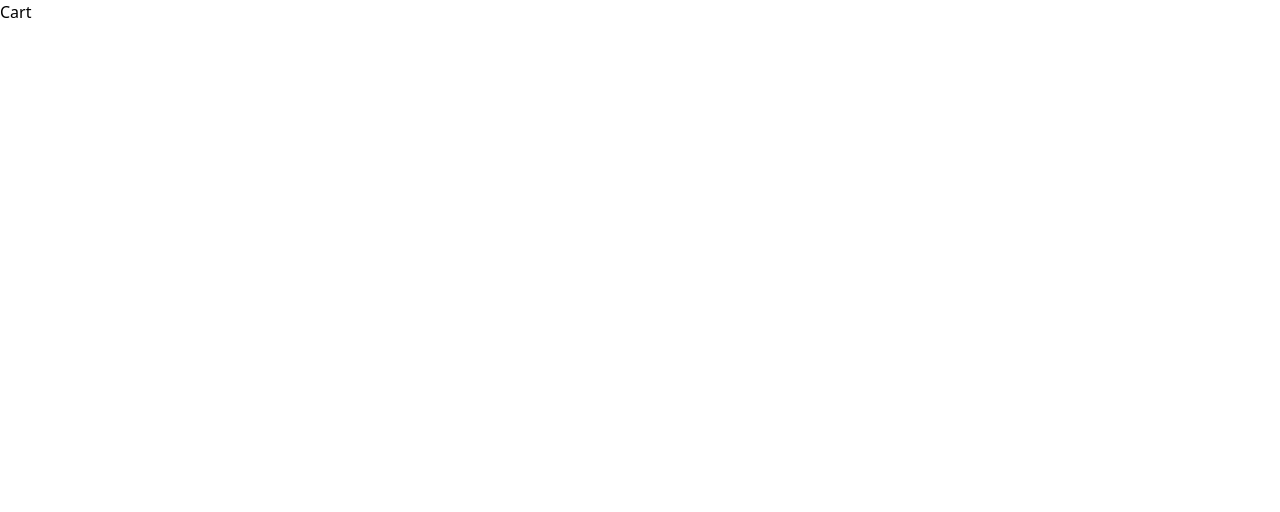
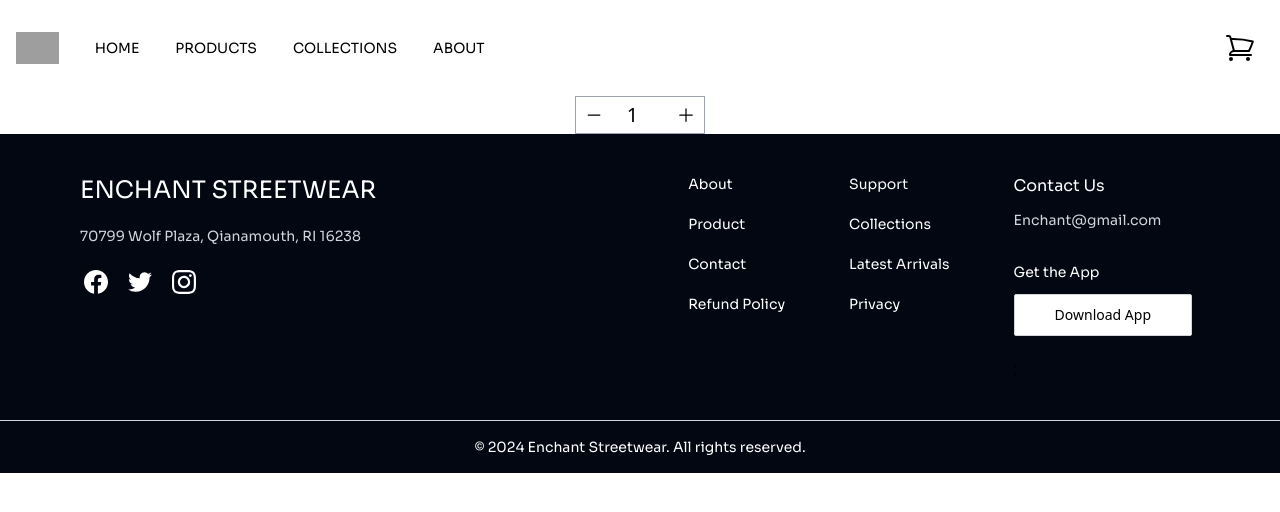
Before and after one commit to h4m24-a/ecommerce-shopping-cart, a React (Vite) app: page /pages/cart in a window 1280 px wide. Shown: the top 512 px of the page. Built offline with nearby package versions, Linux system fonts and the light colour scheme; grey boxes are pictures that could not be loaded.

Commit message:
fixed link to cart page

```diff
--- a/src/App.jsx
+++ b/src/App.jsx
@@ -6,7 +6,15 @@ import { BrowserRouter as Router, Routes, Route } from "react-router-dom";
 import Collections from "./pages/Collections";
 import About from "./pages/About";
 
+import { useState } from "react";
+
 function App() {
+  const [carts, setCarts] = useState([])
+  const [totalprice, setTotalPrice] = useState()
+  const [quantity, setQuantity] = useState(1)
+
+
+
 
 
   return (
--- a/src/components/NavBar.jsx
+++ b/src/components/NavBar.jsx
@@ -6,12 +6,14 @@ import {
 } from "@heroicons/react/24/outline";
 import { NavLink } from "react-router-dom";
 import { useLocation } from "react-router-dom";
+import { useNavigate } from "react-router-dom";
 
 const navigation = [
   { name: "Home", to: "/", current: true },
   { name: "Products", to: "/pages/productpage", current: false },
   { name: "Collections", to: "/pages/collections", current: false },
   { name: "About", to: "/pages/about", current: false },
+
 ];
 
 function classNames(...classes) {
@@ -20,6 +22,8 @@ function classNames(...classes) {
 
 export default function NavBar() {
   const location = useLocation();
+  const navigate = useNavigate();
+
   return (
     <Disclosure as="nav" className="">
       {({ open }) => (
@@ -69,6 +73,7 @@ export default function NavBar() {
               </div>
               <div className="absolute inset-y-0 right-0 flex items-center gap-4 sm:static sm:inset-auto sm:ml-6 sm:pr-0">
                 <button
+                onClick={() => navigate("/pages/cart")}
                   type="button"
                   className="relative p-2 text-black  focus:outline-none focus:ring-2 focus:ring-white hover:border-b-2 border-black active:translate-y-1"
                 >
--- a/src/pages/Cart.jsx
+++ b/src/pages/Cart.jsx
@@ -1,9 +1,45 @@
-
+import NavBar from "../components/NavBar";
+import Footer from "../components/Footer";
+import { MinusIcon, PlusIcon } from "@heroicons/react/24/outline";
 
 const Cart = () => {
   return (
-    <div>Cart</div>
-  )
-}
+    <div>
+      <NavBar />
 
-export default Cart
+      <div className=" border border-gray-400 mx-auto w-fit p-2">
+        <label htmlFor="Quantity" className="sr-only">
+          {" "}
+          Quantity{" "}
+        </label>
+
+        <div className="flex items-center gap-1">
+          <button
+            type="button"
+            className="h-5 w-5 leading-5 text-black text-lg transition hover:opacity-75"
+          >
+            <MinusIcon className="" />
+          </button>
+
+          <input
+            type="number"
+            id="Quantity"
+            value="1"
+            className="h-5 w-16 rounded text-center text-md lg:text-xl "
+          />
+
+          <button
+            type="button"
+            className="h-5 w-5 leading-8 text-black text-lg transition hover:opacity-75"
+          >
+            <PlusIcon />
+          </button>
+        </div>
+      </div>
+
+      <Footer />
+    </div>
+  );
+};
+
+export default Cart;
--- a/src/pages/Product.jsx
+++ b/src/pages/Product.jsx
@@ -3,13 +3,14 @@ import Footer from "../components/Footer";
 import { useParams } from "react-router-dom";
 import productData from "../productData";
 import Button from "../components/ui/Button";
-import { PlusIcon, MinusIcon } from "@heroicons/react/24/outline";
 
-const Products = () => {
+const Product = ({ addToCart }) => {
   const { id } = useParams();
 
-  const handleAddToCart = (productId) => {
-    console.log(`added to cart: ${productId}`);
+  const handleAddToCart = () => {
+    if (product) {
+      addToCart(product);
+    }
   };
 
   // Find the product with the given id in all categories
@@ -35,39 +36,9 @@ const Products = () => {
               <p className="text-2xl font-sora">${price}</p>
               <p className="text-sm text-gray-500 font-sora">{description}</p>
 
-              <div className=" border border-gray-400 mx-auto w-fit p-2">
-                <label htmlFor="Quantity" className="sr-only">
-                  {" "}
-                  Quantity{" "}
-                </label>
-
-                <div className="flex items-center gap-1">
-                  <button
-                    type="button"
-                    className="h-5 w-5 leading-5 text-black text-lg transition hover:opacity-75"
-                  >
-                    <MinusIcon className="" />
-                  </button>
-
-                  <input
-                    type="number"
-                    id="Quantity"
-                    value="1"
-                    className="h-5 w-16 rounded text-center text-md lg:text-xl "
-                  />
-
-                  <button
-                    type="button"
-                    className="h-5 w-5 leading-8 text-black text-lg transition hover:opacity-75"
-                  >
-                    <PlusIcon />
-                  </button>
-                </div>
-              </div>
-
               <Button
                 text="Add to Cart"
-                btnClass="bg-black font-montserrat uppercase m-2 mb-6 text-sm text-white rounded-md px-8 py-4  transition duration-300 ease-in-out focus:outline-none hover:bg-gray-900"
+                btnClass="bg-black font-montserrat uppercase m-2 mb-6 text-sm text-white rounded-md px-8 py-4  transition duration-300 ease-in-out active:bg-red-500 focus:outline-none hover:bg-gray-900"
                 onClick={handleAddToCart}
               ></Button>
               <div className="flex flex-col justify-center items-center cursor-pointer gap-3 lg:items-stretch">
@@ -92,4 +63,4 @@ const Products = () => {
   );
 };
 
-export default Products;
+export default Product;
```
